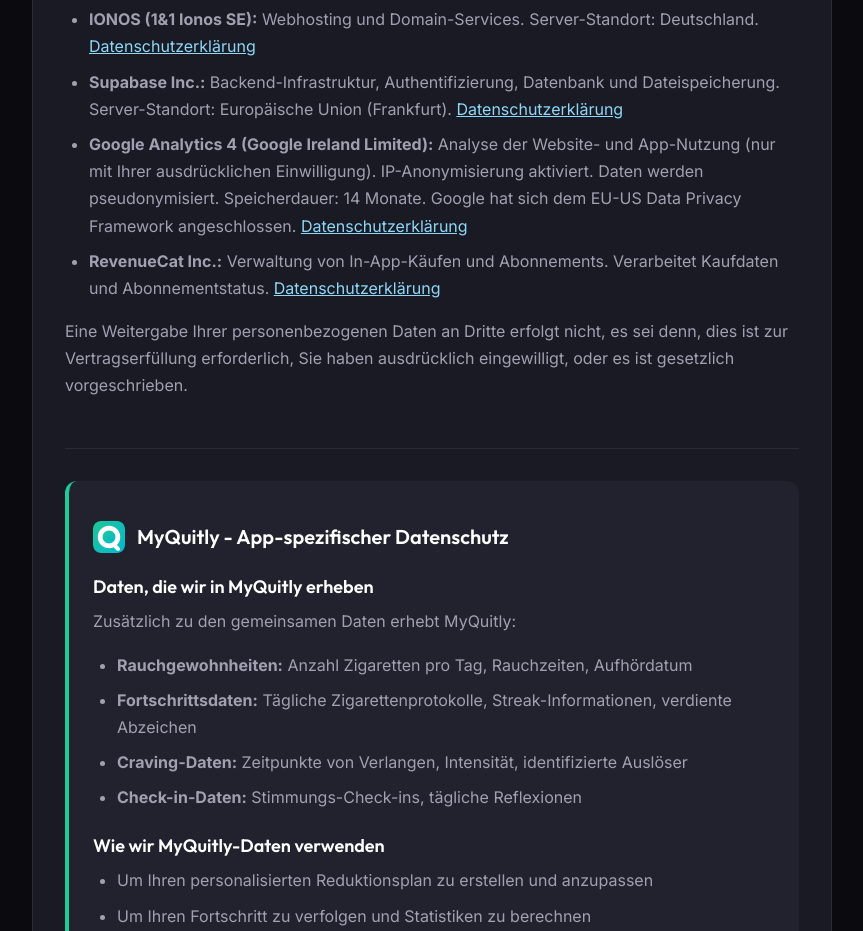
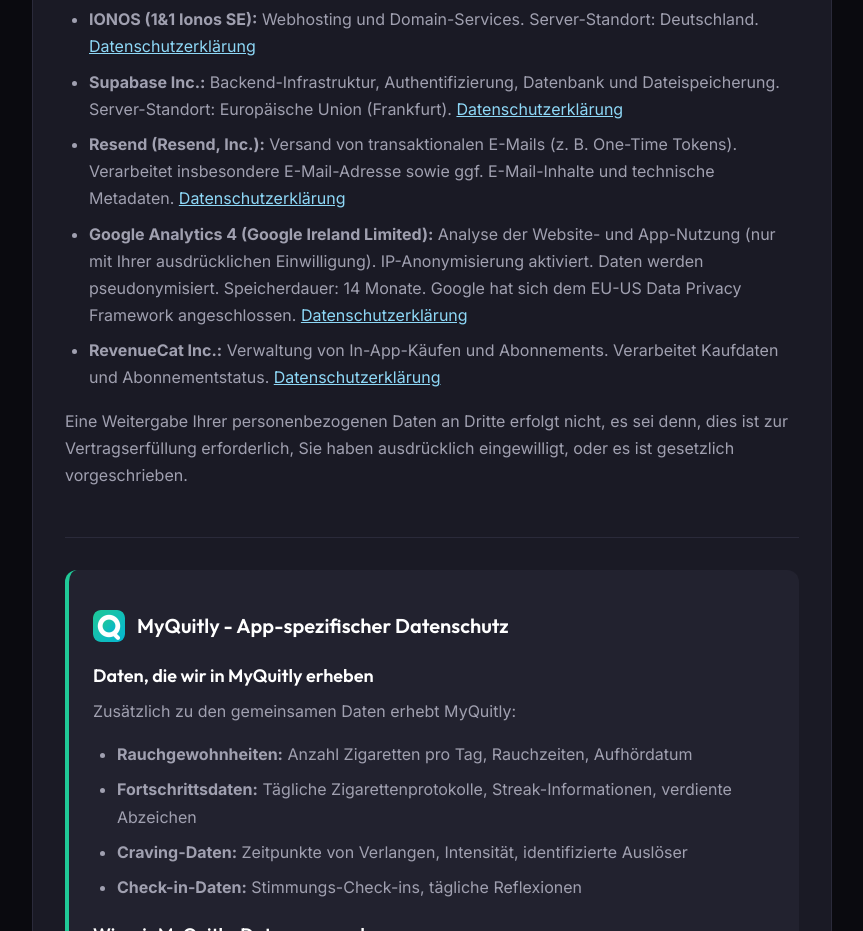
Before and after one commit to Abutanara/stargate-innovationhub-website, a plain HTML site: page legal/privacy.html in a window 1280 px wide. Shown: the part 1980-2911 px from the top of the page, without its empty margins (208-1071 px from the left). Drawn offline with Linux system fonts and the light colour scheme.

Commit message:
privacy resend added

```diff
--- a/legal/privacy.html
+++ b/legal/privacy.html
@@ -139,6 +139,7 @@
                     <ul>
                         <li><strong>IONOS (1&1 Ionos SE):</strong> Webhosting und Domain-Services. Server-Standort: Deutschland. <a href="https://www.ionos.de/terms-gtc/datenschutzerklaerung/" target="_blank" rel="noopener">Datenschutzerklärung</a></li>
                         <li><strong>Supabase Inc.:</strong> Backend-Infrastruktur, Authentifizierung, Datenbank und Dateispeicherung. Server-Standort: Europäische Union (Frankfurt). <a href="https://supabase.com/privacy" target="_blank" rel="noopener">Datenschutzerklärung</a></li>
+                        <li><strong>Resend (Resend, Inc.):</strong> Versand von transaktionalen E-Mails (z. B. One-Time Tokens). Verarbeitet insbesondere E-Mail-Adresse sowie ggf. E-Mail-Inhalte und technische Metadaten. <a href="https://resend.com/legal/privacy-policy" target="_blank" rel="noopener">Datenschutzerklärung</a></li>
                         <li><strong>Google Analytics 4 (Google Ireland Limited):</strong> Analyse der Website- und App-Nutzung (nur mit Ihrer ausdrücklichen Einwilligung). IP-Anonymisierung aktiviert. Daten werden pseudonymisiert. Speicherdauer: 14 Monate. Google hat sich dem EU-US Data Privacy Framework angeschlossen. <a href="https://policies.google.com/privacy" target="_blank" rel="noopener">Datenschutzerklärung</a></li>
                         <li><strong>RevenueCat Inc.:</strong> Verwaltung von In-App-Käufen und Abonnements. Verarbeitet Kaufdaten und Abonnementstatus. <a href="https://www.revenuecat.com/privacy" target="_blank" rel="noopener">Datenschutzerklärung</a></li>
                     </ul>
```
Also changed, not shown: en/legal/privacy.html (+1 -0 lines).
